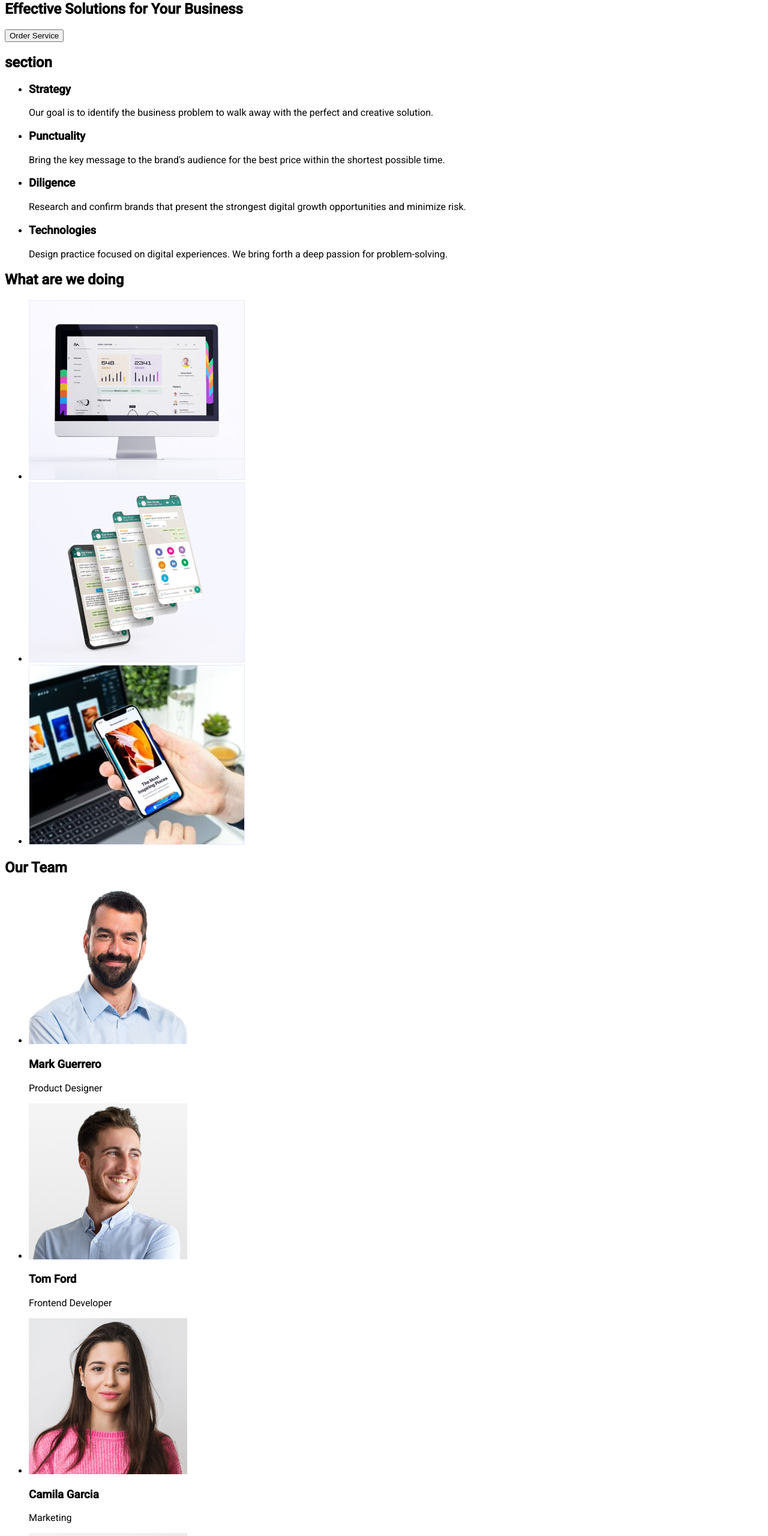
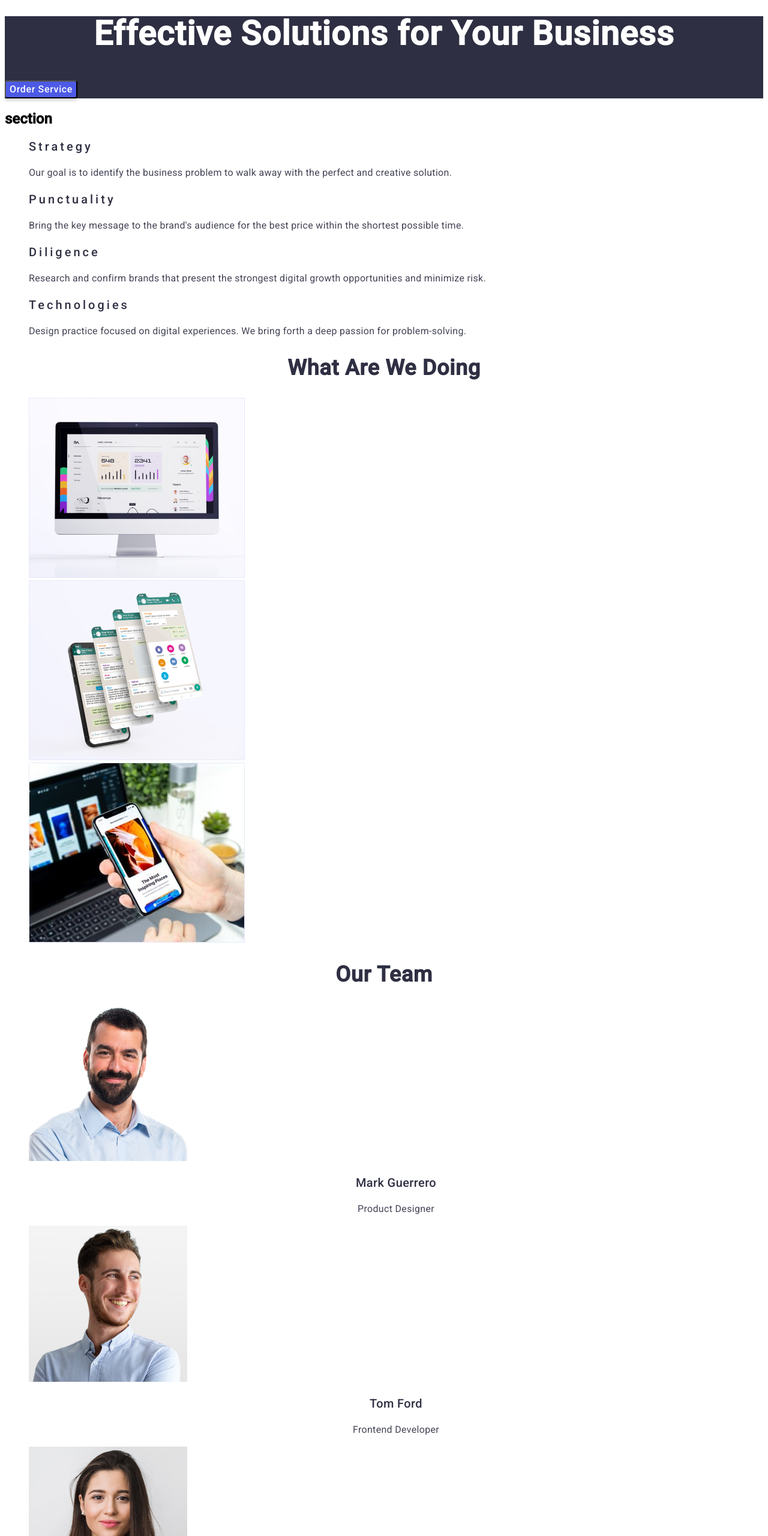
Before and after one commit to GudvinPRO/goit-markup-hw-02, a plain HTML site: page index.html in a window 1280 px wide. Shown: the part 200-2760 px from the top of the page at 60% size. Drawn offline with Linux system fonts and the light colour scheme.

Commit message:
houmwork2

```diff
--- a/css/styles.css
+++ b/css/styles.css
@@ -10,7 +10,7 @@ body {
     --cloud: #F4F4FD;
     --cornflower: #E7E9FC;
     --slate: #434455;
-    --cloud: #F4F4FD;
+    --white: #FFF;
 }
 
 .list {
@@ -21,6 +21,162 @@ body {
 text-decoration: none;
 }
 
+/*------------------------------html-------------------------------*/
+.title-list-link {
+    color: var(--navyblue);
+    /* Body Medium */
+    font-family: Roboto;
+    font-size: 16px;
+    font-style: normal;
+    font-weight: 500;
+    line-height: 1.5; /* 150% */
+    letter-spacing: 0.02em;
+}
+
+.title-contacts {
+    color: var(--slate);
+    /* Body */
+    font-family: Roboto;
+    font-size: 16px;
+    font-style: normal;
+    font-weight: 400;
+    line-height: 1.5; /* 150% */
+    letter-spacing: 0.02px;
+}
+
+.main-board {
+    background: var(--navyblue);
+}
+
+.main-board-title {
+    color: var(--white);
+    text-align: center;
+    /* Header 1 */
+    font-family: Roboto;
+    font-size: 56px;
+    font-style: normal;
+    font-weight: 700;
+    line-height: 1.07; /* 107.143% */
+    letter-spacing: 0.02em;
+}
+
+.main-board-button {
+    border-radius: 4px;
+    background: var(--iris);
+    box-shadow: 0px 4px 4px 0px rgba(0, 0, 0, 0.15);
+    color: var(--white);
+    /* Button Text */
+    font-family: Roboto;
+    font-size: 16px;
+    font-style: normal;
+    font-weight: 500;
+    line-height: 1.5; /* 150% */
+    letter-spacing: 0.04em;
+}
+
+.section-preview-text {
+    color: var(--navyblue);
+    /* Header 3 */
+    font-family: Roboto;
+    font-size: 20px;
+    font-style: normal;
+    font-weight: 500;
+    line-height: 1.2; /* 120% */
+    letter-spacing: 0.2em;
+}
+
+.section-preview-paragraph {
+    color: var(--slate);
+    /* Body */
+    font-family: Roboto;
+    font-size: 16px;
+    font-style: normal;
+    font-weight: 400;
+    line-height: 1.5; /* 150% */
+    letter-spacing: 0.02em;
+}
+
+.section-imeges-title {
+    color: var(--navyblue);
+    text-align: center;
+    /* Header 2 */
+    font-family: Roboto;
+    font-size: 36px;
+    font-style: normal;
+    font-weight: 700;
+    line-height: 1.11; /* 111.111% */
+    letter-spacing: 0.02em;
+    text-transform: capitalize;
+}
+
+.section-imeges-title-personnel {
+    color: var(--navyblue);
+    text-align: center;
+    /* Header 2 */
+    font-family: Roboto;
+    font-size: 36px;
+    font-style: normal;
+    font-weight: 700;
+    line-height: 1.11; /* 111.111% */
+    letter-spacing: 0.02em;
+    text-transform: capitalize;
+}
+
+.section-title-personnel-text {
+    color: var(--navyblue);
+    text-align: center;
+    /* Header 3 */
+    font-family: Roboto;
+    font-size: 20px;
+    font-style: normal;
+    font-weight: 500;
+    line-height: 1.2; /* 120% */
+    letter-spacing: 0.02em;
+}
+
+.section-paragraph-personnel-text {
+    color: var(--slate);
+    text-align: center;
+    /* Body */
+    font-family: Roboto;
+    font-size: 16px;
+    font-style: normal;
+    font-weight: 400;
+    line-height: 1.5; /* 150% */
+    letter-spacing: 0.02em;
+}
+
+.footer-logotype {
+    color: var(--cloud);
+    font-family: Raleway;
+    font-size: 18px;
+    font-style: normal;
+    font-weight: 800;
+    line-height: 1.17; /* 116.667% */
+    letter-spacing: 0.03em;
+    text-transform: uppercase;
+}
+
+.footer-logotype-part {
+    color: var(--iris);
+}
+
+.footer-down-desidn {
+    background: var(--navyblue);
+}
+
+.footer-down-paragraph {
+    color: var(--cloud);
+    /* Body */
+    font-family: Roboto;
+    font-size: 16px;
+    font-style: normal;
+    font-weight: 400;
+    line-height: 1.5; /* 150% */
+    letter-spacing: 0.02em;
+}
+
+/*------------------------------portfolio-------------------------------*/
 .title-button-list {
     list-style: none;
 }
@@ -57,8 +213,7 @@ text-decoration: none;
     color: var(--navyblue);
 }
 
-.title-adress-list> li {
-    list-style-type: none;
+.title-adress-list {
 }
 
 .title-contacts {
@@ -87,7 +242,6 @@ text-decoration: none;
 }
 
 .title-images-menu {
-    list-style-type: none;
 }
 
 .title-images-menu-title {
@@ -111,7 +265,6 @@ text-decoration: none;
 }
 
 .body-images-menu {
-    list-style-type: none;
 }
 
 .body-images-menu-title {
@@ -135,7 +288,6 @@ text-decoration: none;
 } f
 
 .footer-images-menu {
-    list-style-type: none;
 }
 
 .footer-images-menu-title {
--- a/index.html
+++ b/index.html
@@ -16,54 +16,54 @@
 
     <header>
         <nav>
-            <a class="logo-web" href="./index.html"><span class="logo-part">Web</span>Studio</a>
-            <ul class="title-link">
-                <li class="title-list"><a class="title-list-link" href="">Studio</a></li>
-                <li class="title-list"><a class="title-list-link" href="./portfolio.html" target="_blank">Portfolio</a></li>
-                <li class="title-list"><a class="title-list-link" href="">Contacts</a></li>
+            <a class="logo-web link" href="./index.html"><span class="logo-part">Web</span>Studio</a>
+            <ul class="title-link list">
+                <li class="title-list"><a class="title-list-link link" href="">Studio</a></li>
+                <li class="title-list"><a class="title-list-link link" href="./portfolio.html" target="_blank">Portfolio</a></li>
+                <li class="title-list"><a class="title-list-link link" href="">Contacts</a></li>
             </ul>
         </nav>
         <address class="title-adress">
-            <ul class="title-adress-list">
-                <li class="title-list"><a class="title-contacts" href="mailto:info@devstudio.com">info@devstudio.com</a></li>
-                <li class="title-list"><a class="title-contacts" href="tel:+110001111111">+11 (000) 111-11-11</a></li>
+            <ul class="title-adress-list list">
+                <li class="title-list"><a class="title-contacts link" href="mailto:info@devstudio.com">info@devstudio.com</a></li>
+                <li class="title-list"><a class="title-contacts link" href="tel:+110001111111">+11 (000) 111-11-11</a></li>
             </ul>
         </address>
     </header>
 
   <main>
-    <section>
-        <h1>Effective Solutions for Your Business</h1>
-        <button type="button">Order Service</button>
+    <section class="main-board">
+        <h1 class="main-board-title">Effective Solutions for Your Business</h1>
+        <button class="main-board-button" type="button">Order Service</button>
     </section>
 
-    <section>
+    <section class="section-preview">
         <h2>section</h2>
-        <ul>
+        <ul class="list">
             <li>
-                <h3>Strategy</h3>
-                <p>
+                <h3 class="section-preview-text">Strategy</h3>
+                <p class="section-preview-paragraph">
                     Our goal is to identify the business problem to walk away with the perfect and creative solution.
                 </p>
             </li>
 
             <li>
-                <h3>Punctuality</h3>
-                <p>
+                <h3 class="section-preview-text">Punctuality</h3>
+                <p class="section-preview-paragraph">
                     Bring the key message to the brand's audience for the best price within the shortest possible time.
                 </p>
             </li>
 
             <li>
-                <h3>Diligence</h3>
-                <p>
+                <h3 class="section-preview-text">Diligence</h3>
+                <p class="section-preview-paragraph">
                     Research and confirm brands that present the strongest digital growth opportunities and minimize risk.
                 </p>
             </li>
 
             <li>
-                <h3>Technologies</h3>
-                <p>
+                <h3 class="section-preview-text">Technologies</h3>
+                <p class="section-preview-paragraph">
                     Design practice focused on digital experiences. We bring forth a deep passion for problem-solving.
                 </p>
             </li>
@@ -71,9 +71,9 @@
     </section>
 
     <section>
-        <h2>What are we doing</h2>
+        <h2 class="section-imeges-title">What are we doing</h2>
 
-        <ul>
+        <ul class="list">
             <li><img src="./images/777.jpg" width="360" alt="computer"></li>
             <li><img src="./images/img21.jpg" width="360" alt="mobil"></li>
             <li><img src="./images/img10.jpg" width="360" alt="Iphone"></li>
@@ -81,36 +81,36 @@
     </section>
 
    <section>
-    <h2>Our Team</h2>
+    <h2 class="section-imeges-title-personnel">Our Team</h2>
 
-    <ul>
+    <ul class="list">
         <li>
             <img src="./images/img.jpg" width="264" alt="Mark">
-            <h3>Mark Guerrero</h3>
-            <p>Product Designer</p>
+            <h3 class="section-title-personnel-text">Mark Guerrero</h3>
+            <p class="section-paragraph-personnel-text">Product Designer</p>
         </li>
         <li>
             <img src="./images/img22.jpg" width="264" alt="Tom">
-            <h3>Tom Ford</h3>
-            <p>Frontend Developer</p>
+            <h3 class="section-title-personnel-text">Tom Ford</h3>
+            <p class="section-paragraph-personnel-text">Frontend Developer</p>
         </li>
         <li>
             <img src="./images/img222.jpg" width="264" alt="Camila">
-            <h3>Camila Garcia</h3>
-            <p>Marketing</p>
+            <h3 class="section-title-personnel-text">Camila Garcia</h3>
+            <p class="section-paragraph-personnel-text">Marketing</p>
         </li>
         <li>
             <img src="./images/img2.jpg" width="264" alt="Daniel">
-            <h3>Daniel Wilson</h3>
-            <p>UI Designer</p>
+            <h3 class="section-title-personnel-text">Daniel Wilson</h3>
+            <p class="section-paragraph-personnel-text">UI Designer</p>
         </li>
     </ul>
    </section>
  </main>
 
-    <footer>
-        <a href="./index.html">WebStudio</a>
-        <p>Increase the flow of customers and sales for your business with digital marketing & growth solutions.</p>
+    <footer class="footer-down-desidn">
+        <a class="footer-logotype" chref="./index.html"><span class="footer-logotype-part">Web</span>Studio</a>
+        <p class="footer-down-paragraph">Increase the flow of customers and sales for your business with digital marketing & growth solutions.</p>
     </footer>
 </body>
 </html>
```
